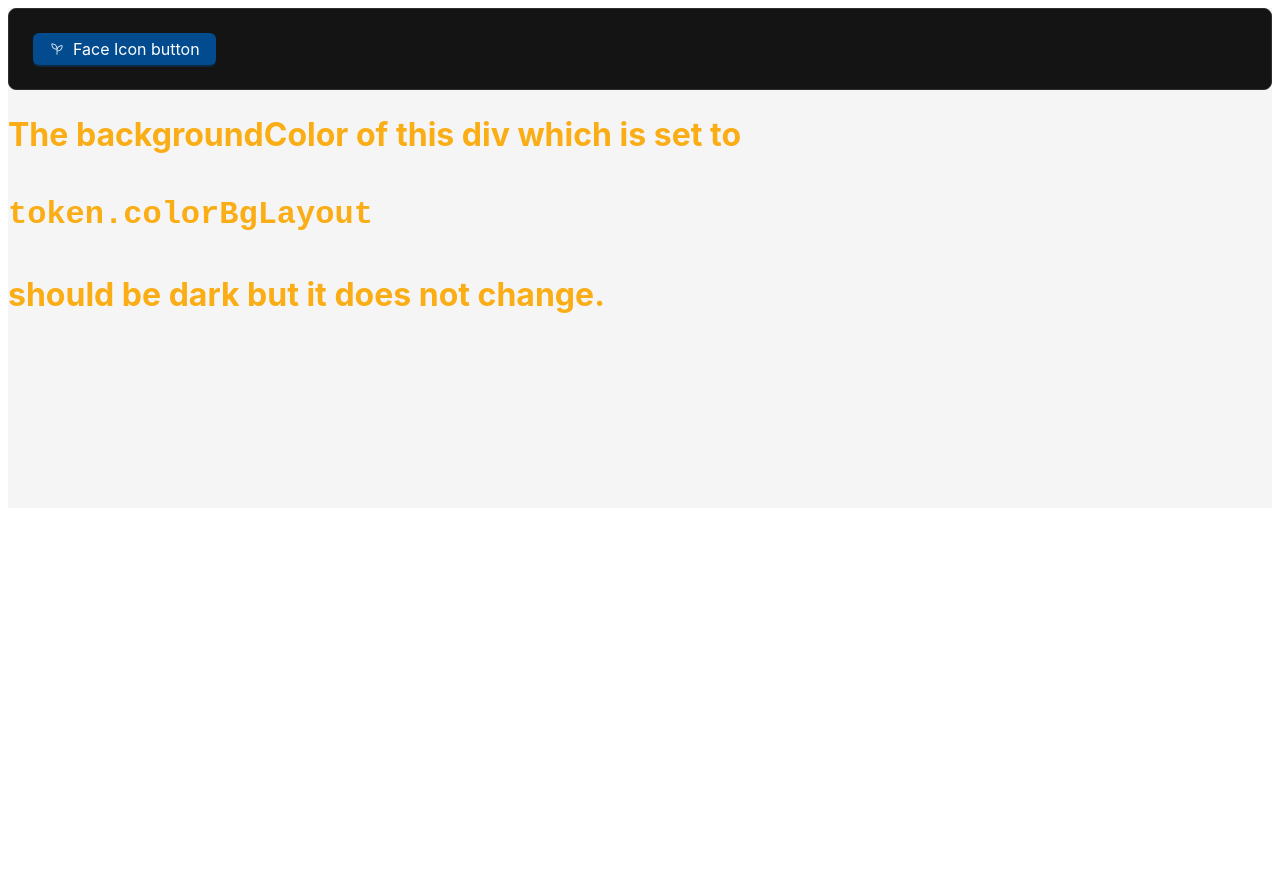
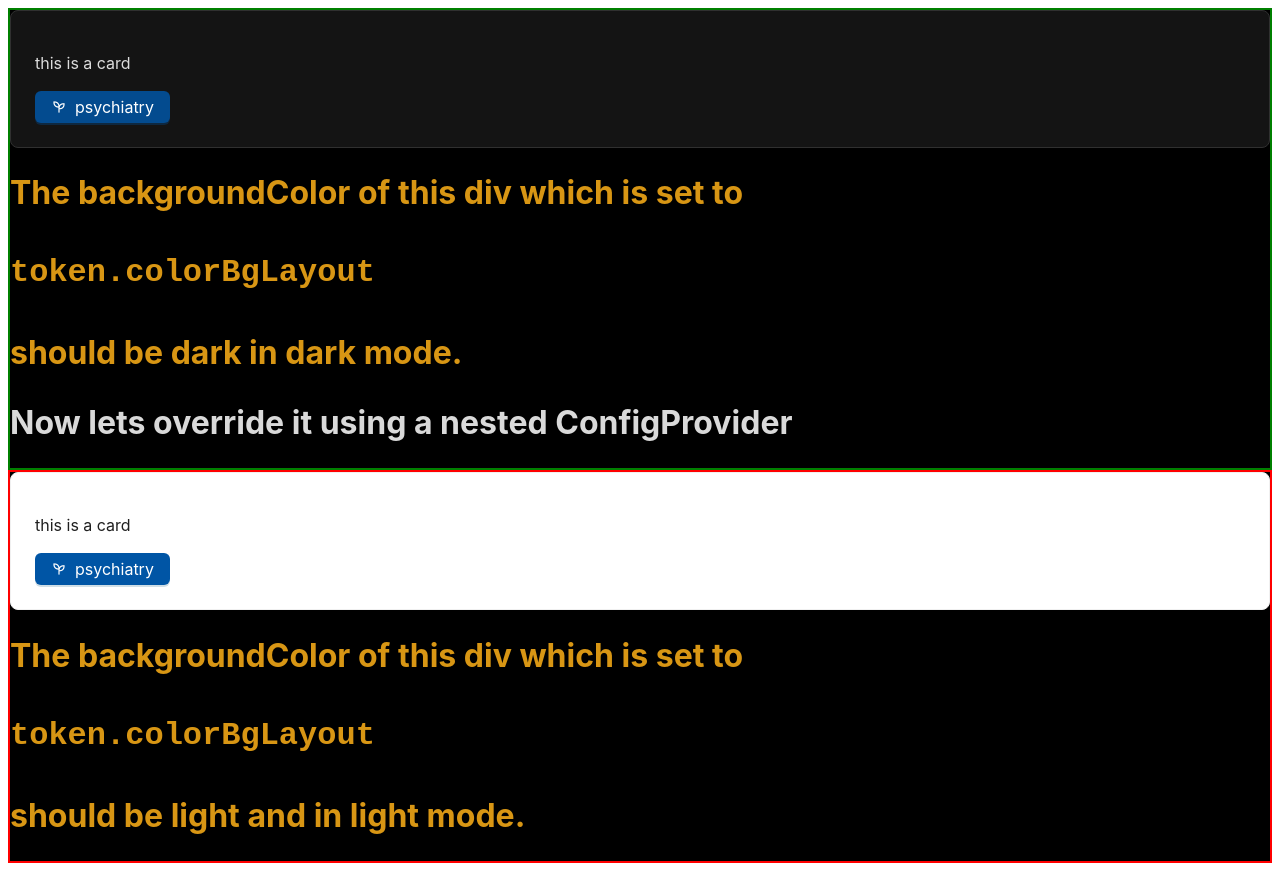
Before and after one commit to pratyushtewari/antd-darkmode-test, a React (Vite) app: page / in a window 1280 px wide. Before the commit the page ends 800 px from the top, so only its background shows below. Built offline with nearby package versions, Linux system fonts and the light colour scheme.

Commit message:
added nested overrides

```diff
--- a/index.html
+++ b/index.html
@@ -3,8 +3,7 @@
   <head>
     <meta charset="UTF-8" />
     <meta name="viewport" content="width=device-width, initial-scale=1.0" />
-    <link href="https://fonts.googleapis.com/css2?family=Material+Symbols+Outlined"
-      rel="stylesheet">
+    <link rel="stylesheet" href="https://fonts.googleapis.com/css2?family=Material+Symbols+Outlined:opsz,wght,FILL,GRAD@20..48,100..700,0..1,-50..200" />
 
     <title>Vite + React + TS</title>
   </head>
--- a/src/App.tsx
+++ b/src/App.tsx
@@ -1,9 +1,66 @@
-import { App, Button, Card, ConfigProvider, theme } from "antd";
+import { App, Button, Card, ConfigProvider, Space, theme } from "antd";
 import MaterialSymbol from "./component/MaterialSymbol";
-const { useToken } = theme;
+
+// Sub page
+const MyPage = () => {
+  const { token } = theme.useToken();
+  // const { dd as token  } = theme.useToken();
+  return (
+    <App>
+      <div
+        style={{
+          color: token.colorText,
+          background: token.colorBgLayout,
+          border: "2px solid green",
+        }}
+      >
+        <Card>
+          <p>this is a card</p>
+          <Button type="primary" icon={<MaterialSymbol name="psychiatry" />}>
+            psychiatry
+          </Button>
+        </Card>
+        <h1 style={{ color: token.colorWarningText }}>
+          The backgroundColor of this div which is set to
+          <span>
+            <pre>token.colorBgLayout</pre>
+          </span>
+          should be dark in dark mode.
+        </h1>
+        <h1> Now lets override it using a nested ConfigProvider</h1>
+      </div>
+      <ConfigProvider
+        theme={{
+          algorithm: theme.defaultAlgorithm,
+        }}
+      >
+        <div
+          style={{
+            color: token.colorText,
+            background: token.colorBgLayout,
+            border: "2px solid red",
+          }}
+        >
+          <Card>
+            <p>this is a card</p>
+            <Button type="primary" icon={<MaterialSymbol name="psychiatry" />}>
+              psychiatry
+            </Button>
+          </Card>
+          <h1 style={{ color: token.colorWarningText }}>
+            The backgroundColor of this div which is set to
+            <span>
+              <pre>token.colorBgLayout</pre>
+            </span>
+            should be light and in light mode.
+          </h1>
+        </div>
+      </ConfigProvider>
+    </App>
+  );
+};
 
 function MyApp() {
-  const { token } = useToken();
   return (
     <ConfigProvider
       theme={{
@@ -16,20 +73,7 @@ function MyApp() {
         algorithm: theme.darkAlgorithm,
       }}
     >
-      <App style={{ backgroundColor: token.colorBgLayout, height: 500 }}>
-        <Card>
-          <Button type="primary" icon={<MaterialSymbol name="psychiatry" />}>
-            Face Icon button
-          </Button>
-        </Card>
-        <h1 style={{ color: token.colorWarningText }}>
-          The backgroundColor of this div which is set to{" "}
-          <span>
-            <pre>token.colorBgLayout</pre>
-          </span>
-          should be dark but it does not change.
-        </h1>
-      </App>
+      <MyPage />
     </ConfigProvider>
   );
 }
--- a/src/component/MaterialSymbol.tsx
+++ b/src/component/MaterialSymbol.tsx
@@ -6,20 +6,9 @@ const MaterialSymbol = (props:
       style={{
         fontFamily: "Material Symbols Outlined",
         color: "inherit",
-        textAlign: "center",
         verticalAlign: " -0.125em",
-        textRendering: "optimizeLegibility",
-        fontWeight: "normal",
-        fontStyle: "normal",
         lineHeight: "1",
-        letterSpacing: "normal",
-        textTransform: "none",
-        display: "inline-block",
-        whiteSpace: "nowrap",
-        wordWrap: "normal",
-        direction: "ltr",
-        WebkitFontSmoothing: "antialiased",
-        fontVariationSettings: '"FILL" 0, "wght" 300, "GRAD" 0, "opsz" 48',
+        fontVariationSettings: "'FILL' 0,'wght' 200,'GRAD' -25,'opsz' 24'",
       }}
     >
       {props.name}
```
